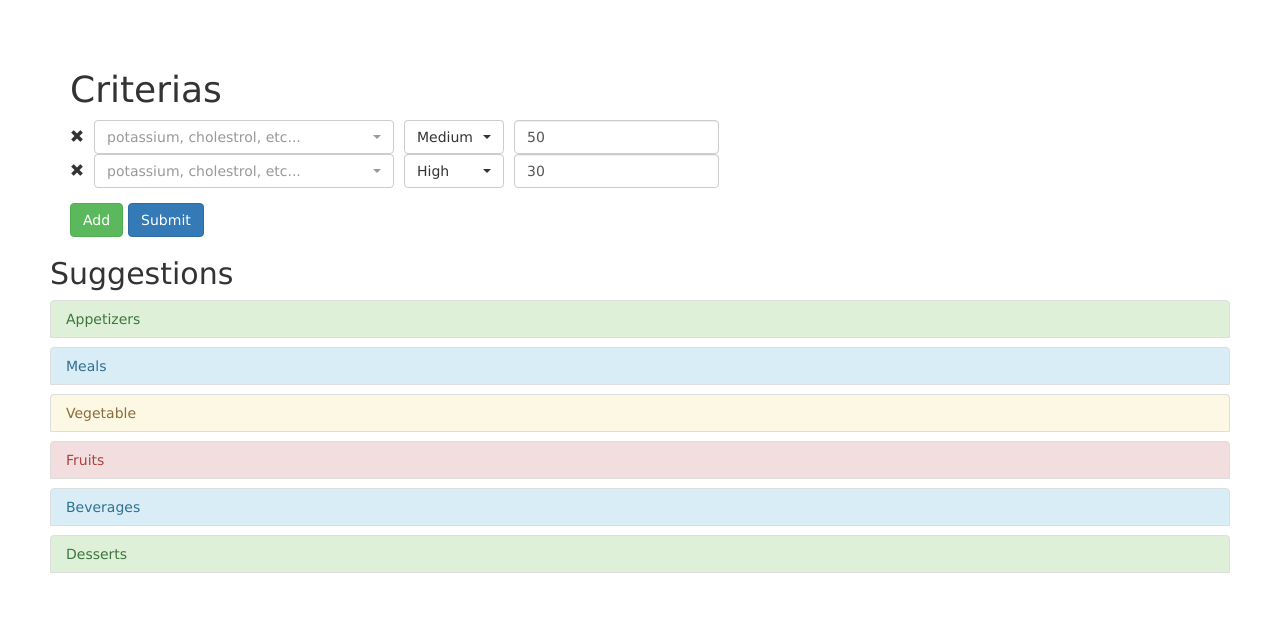
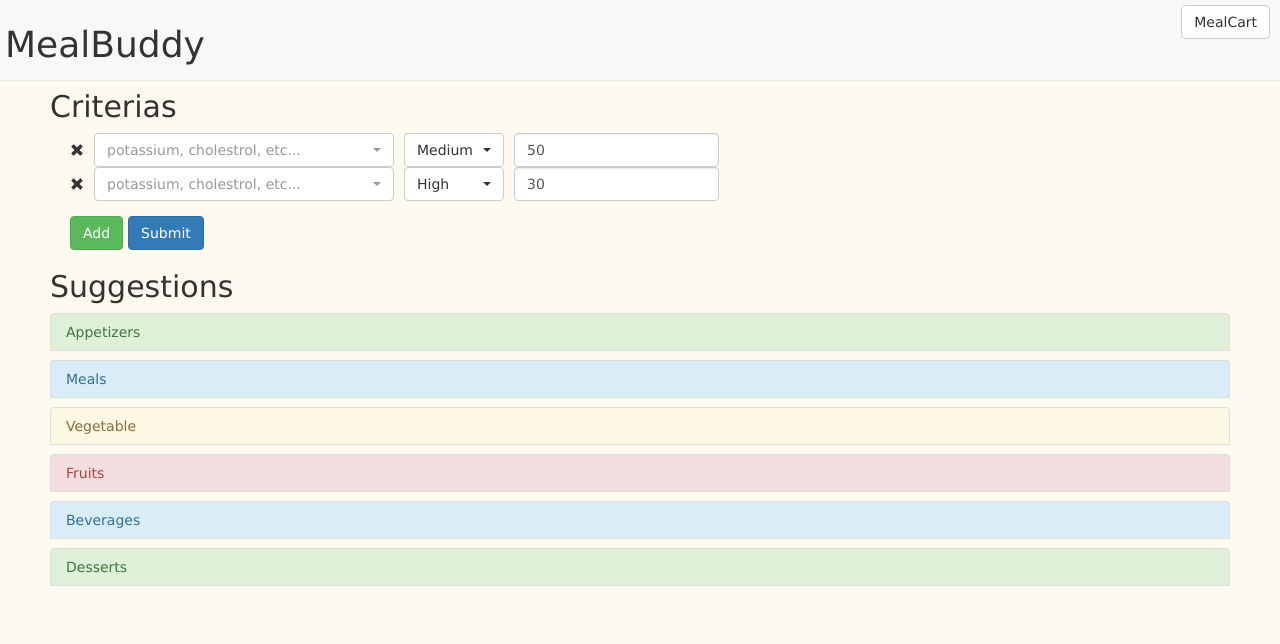
Before and after one commit to prithvisathiya/MealBuddy, a Node server app: page / in a window 1280 px wide. Shown: the top 644 px of the page. Run offline with Node 20, Linux system fonts and the light colour scheme; some libraries are stand-ins or nearby versions.

Commit message:
better item info, started mealcart

```diff
--- a/public/javascripts/index.js
+++ b/public/javascripts/index.js
@@ -1,5 +1,6 @@
 $(document).ready(function() {
 	var itemInfo = {};
+	var currentItem;
 	var selectedItem;
 
 	var criteriaList = ['fat', 'sugar', 'potassium', 'calories'];
@@ -11,19 +12,6 @@ $(document).ready(function() {
 		$(this).parents('tr').remove();
 	});
 
-	$('body').on('click', 'li.item', function(e) {
-		//Get item clicked index and corresponding item info
-		// var index = $(this).index();
-		// var parentID = $(this).parent().attr('id');
-		// var info = itemInfo[parentID][index];
-		console.log($(this).index());
-		console.log($(this).data('item-info'));
-		displayInfo($(this).data('item-info'));
-	});
-
-	$('#item-info-popup').click(function(e) {
-		$(this).css('display', 'none');
-	});
 
 	$('#add').click(function(e) {
 		var tr = DOMcreator({name:'tr', classlist:['table-row']});
@@ -43,7 +31,7 @@ $(document).ready(function() {
 		tr.appendChild(td);
 		//Add priority dropdown
 		td = DOMcreator({name:'td'});
-		select = DOMcreator({name:'select', classlist:['form-control','priority']});
+		select = DOMcreator({name:'select', classlist:['form-control','priority', 'selectpicker']});
 		priorityList.forEach(function(p) {
 			$(select).append('<option value="'+p+'">'+p+'</option>');
 		});
@@ -80,6 +68,33 @@ $(document).ready(function() {
 		}
 
 	});
+	$('body').on('click', 'li.item a', function(e) {
+		//Get clicked item info
+		console.log($(this).data('item-info'));
+		displayInfo($(this).data('item-info'));
+	});
+
+	$('#item-info-popup').click(function(e) {
+		$(this).css('display', 'none');
+	});
+
+	$('#addMealCart').click(function(e) {
+		addToMealCart(currentItem);
+	});
+
+	$('#mealCart').click(function(e) {
+		$('#cartItems').html("");
+		var cartItems = $(this).data('items');
+		if(cartItems) {
+			cartItems.forEach(function(item) {
+				$('#cartItems').append('<p>' + item.name + '</p>');
+			});
+		} else {
+			$('#cartItems').html("None");
+		}
+
+		$('#cartModal').modal('show');
+	});
 
 	//HELPER FUNCTIONS
 	function displayResults(data) {
@@ -98,7 +113,7 @@ $(document).ready(function() {
 				var a = DOMcreator({name:'a', inner:item.name});
 				li.appendChild(a);
 				$(selector).append(li);
-				$(li).data('item-info', item);
+				$(a).data('item-info', item);
 			});
 		}
 		else
@@ -106,18 +121,23 @@ $(document).ready(function() {
 	}
 
 	function displayInfo(item) {
-		$('#info-list').html("");
-		$('.modal-body').html("");
-		$('.modal-title').text(item.name);
+		currentItem = item;
+		$('#itemInfoDesc').html("");
+		$('#itemInfoImage').html("");
+		$('#item-modal-title').text(item.name);
 		for(var key in item) {
 			if(key == 'name' || key == 'id') continue;
 			if(item[key] != 'null' && item[key] != '') {
-				// $('#info-list').append('<p>' + key + ': ' + item[key] + '</p>');
-				$('.modal-body').append('<p>' + key + ': ' + item[key] + '</p>');
+				$('#itemInfoDesc').append('<p>' + key + ': ' + item[key] + '</p>');
 			}
 		}
-		// $('#item-info-popup').css('display', 'block');
-		$('#myModal').modal('show');
+		$('#itemModal').modal('show');
+	}
+
+	function addToMealCart(item) {
+		var items = $('#mealCart').data('items') || [];
+		items.push(item);
+		$('#mealCart').data('items', items);
 	}
 
 	function DOMcreator(req) {
@@ -135,14 +155,4 @@ $(document).ready(function() {
 		return dom;
 	}
 
-	$('#get').click(function(e) {
-		// console.log("fetching items");
-		$.ajax({
-			type: 'Get',
-			url: '/getItems',
-			success: function(data) {
-				displayResults(JSON.parse(data));
-			}
-		});
-	});
 });
--- a/public/stylesheets/style.css
+++ b/public/stylesheets/style.css
@@ -1,8 +1,20 @@
 body {
+	background-color: floralwhite;
   padding: 50px;
+  padding-top: 70px;
   font: 14px "Lucida Grande", Helvetica, Arial, sans-serif;
 }
 
+nav {
+	padding: 5px !important;
+}
+#MealBuddy {
+	display: inline-block;
+}
+#mealCart {
+	float: right;
+	display: inline-block;
+}
 a {
   color: #00B7FF;
 }
@@ -30,6 +42,21 @@ a:hover {
 ul {
 	list-style-type: none;
 }
+
+
+#itemInfoImage {
+	vertical-align: middle;
+	margin:20px;
+	width: 200px;
+	height: 200px;
+}
+#itemInfoDesc {
+	float: right;
+	width: 60%;
+	text-align: center;
+	padding: 10px;
+	border: 2px solid grey;
+}
 #item-info-popup {
 	position: fixed;
 	z-index: 5;
--- a/views/index.jade
+++ b/views/index.jade
@@ -2,20 +2,12 @@ extends layout
 
 block content
   script(src="/javascripts/index.js")
-  #item-info-popup
-    ul#info-list
+  nav.navbar.navbar-default.navbar-fixed-top
+    h1#MealBuddy MealBuddy
+    button#mealCart.btn.btn-default(type='button') MealCart
+  h2.display-4.m-b-2 Criterias
+  .main.container
 
-  #myModal.modal.fade(tabindex='-1', role='dialog')
-    .modal-dialog.modal-sm(role='document')
-      .modal-content
-        .modal-header
-          h4.modal-title Food
-        .modal-body
-        .modal-footer
-          button.btn.btn-default(type='button', data-dismiss='modal') Close
-          button.btn.btn-primary(type='button') Add To MealCart
-  .main.container
-    h1.display-4.m-b-2 Criterias
     //- register form
     form#criteria-form
       table#criteriaTable.form-group
@@ -82,3 +74,30 @@ block content
   #dessertContainer
     .list-group-item.list-group-item-success Desserts
     ul#dessert.items-list
+
+  #item-info-popup
+    ul#info-list
+
+  #itemModal.modal.fade(tabindex='-1', role='dialog')
+    .modal-dialog.modal-sm(role='document')
+      .modal-content
+        .modal-header
+          h4#item-modal-title.modal-title Food
+        .modal-body
+          .row
+            img#itemInfoImage.img-thumbnail(src="images/food.jpg")
+            #itemInfoDesc
+        .modal-footer
+          button.btn.btn-default(type='button', data-dismiss='modal') Close
+          button#addMealCart.btn.btn-primary(type='button', data-dismiss='modal') Add To MealCart
+
+  #cartModal.modal.fade(tabindex='-1', role='dialog')
+    .modal-dialog.modal-sm(role='document')
+      .modal-content
+        .modal-header
+          h4#cart-modal-title.modal-title Your Cart
+        .modal-body
+          #cartItems
+          #cartNutritionCount
+        .modal-footer
+          button.btn.btn-default(type='button', data-dismiss='modal') Close
```
Also changed, not shown: public/images/food.jpg (added).
